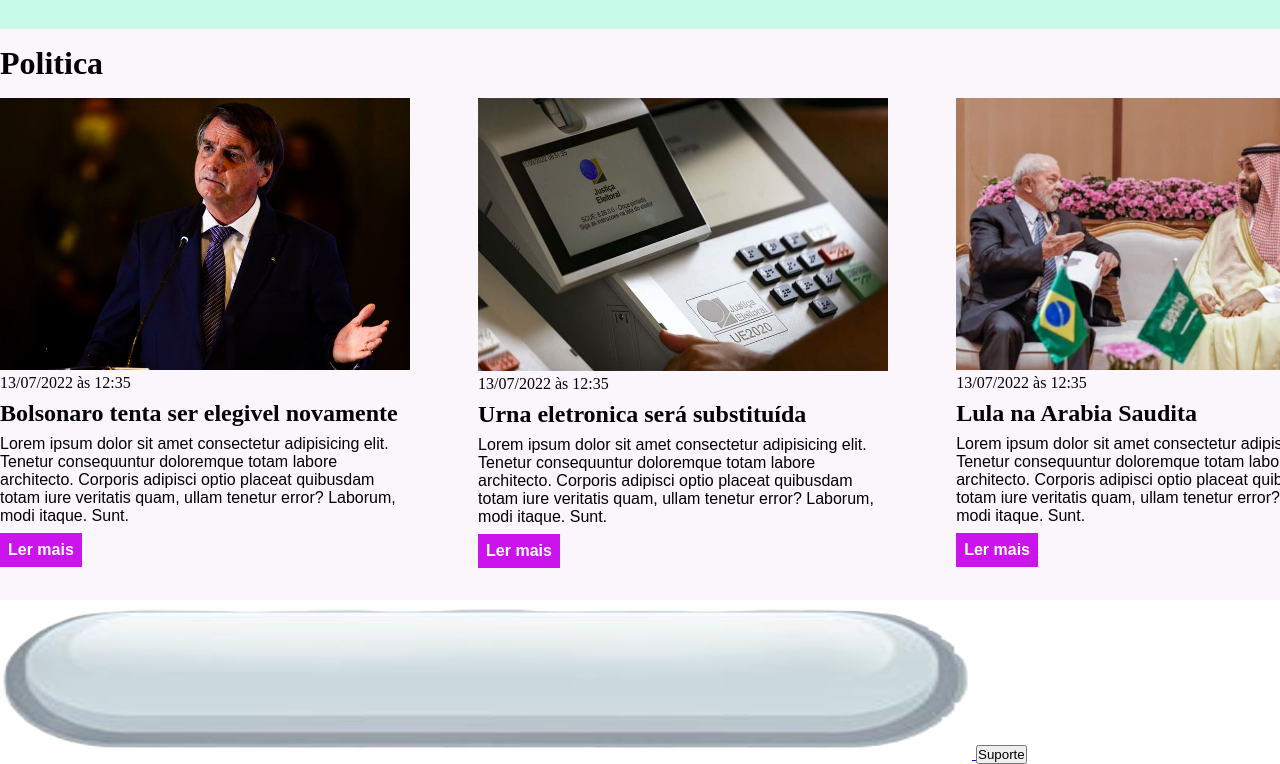
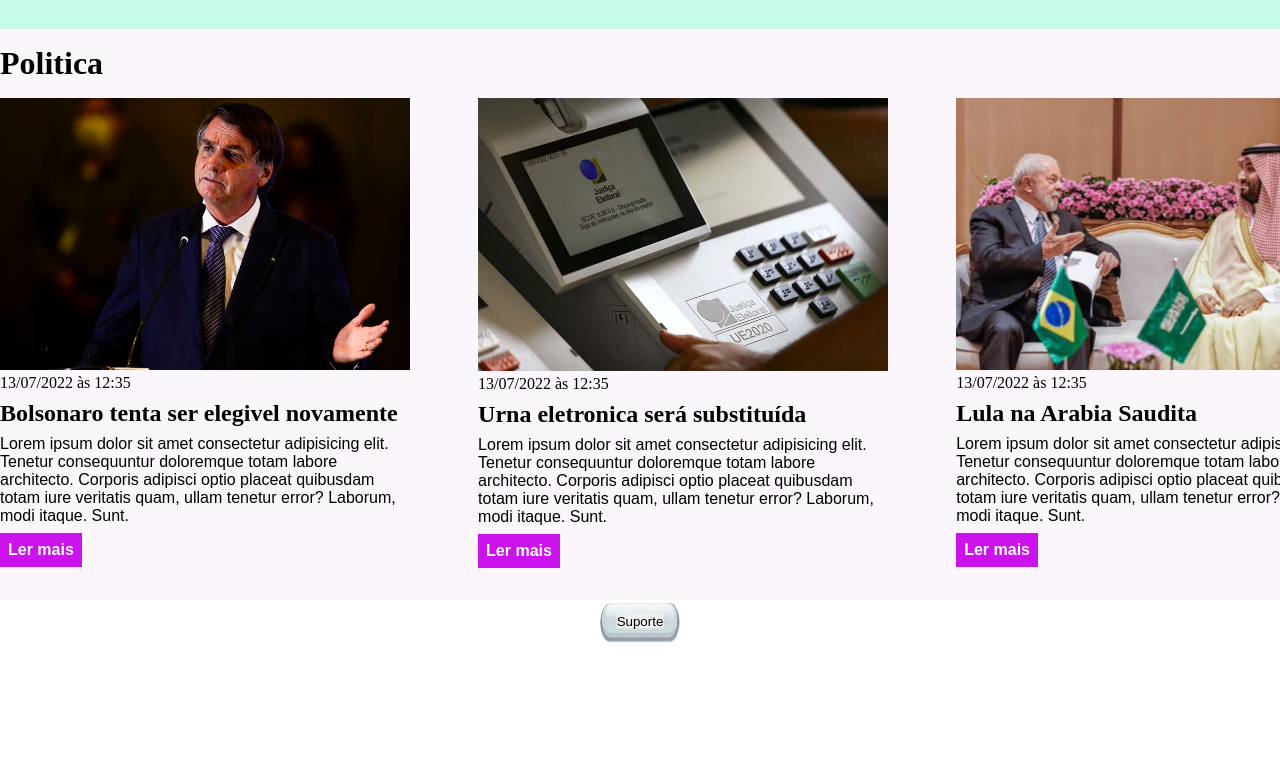
Before and after one commit to CesarSants/atividade-css, a plain HTML site: page css/index.html in a window 1280 px wide. Shown: the part 2290-3054 px from the top of the page. After the commit the page ends 2939 px from the top, so only its background shows below. Drawn offline with Linux system fonts and the light colour scheme.

Commit message:
modificação botao

```diff
--- a/css/index.css
+++ b/css/index.css
@@ -116,3 +116,24 @@ section h2 {
 #policy .articles article a {
     background-color:#cc12ed;
 }
+
+.centralizar {
+    position: relative;
+    text-align: center;
+}
+
+
+.image-button {
+    position: absolute;
+    top: 43%;
+    left: 50%;
+    transform: translate(-50%, -50%);
+    z-index: 1;
+    border: none;
+
+}
+
+footer nav a img {
+    width: 80px;
+    height: 45px;
+}
--- a/css/index.html
+++ b/css/index.html
@@ -201,9 +201,9 @@
         </div>
     </section>
     <footer>
-        <Nav>
+        <Nav class="centralizar">
             <a href="https://wa.me/message/LH52XNX6R44MB1" title="entre em contato">
-            <img src="./imagens/botao-sem-fundo.png" alt="suporte">
+                <img src="./imagens/botao-sem-fundo.png" alt="suporte">
                 <button class="image-button">
                     Suporte
                 </button>
```
